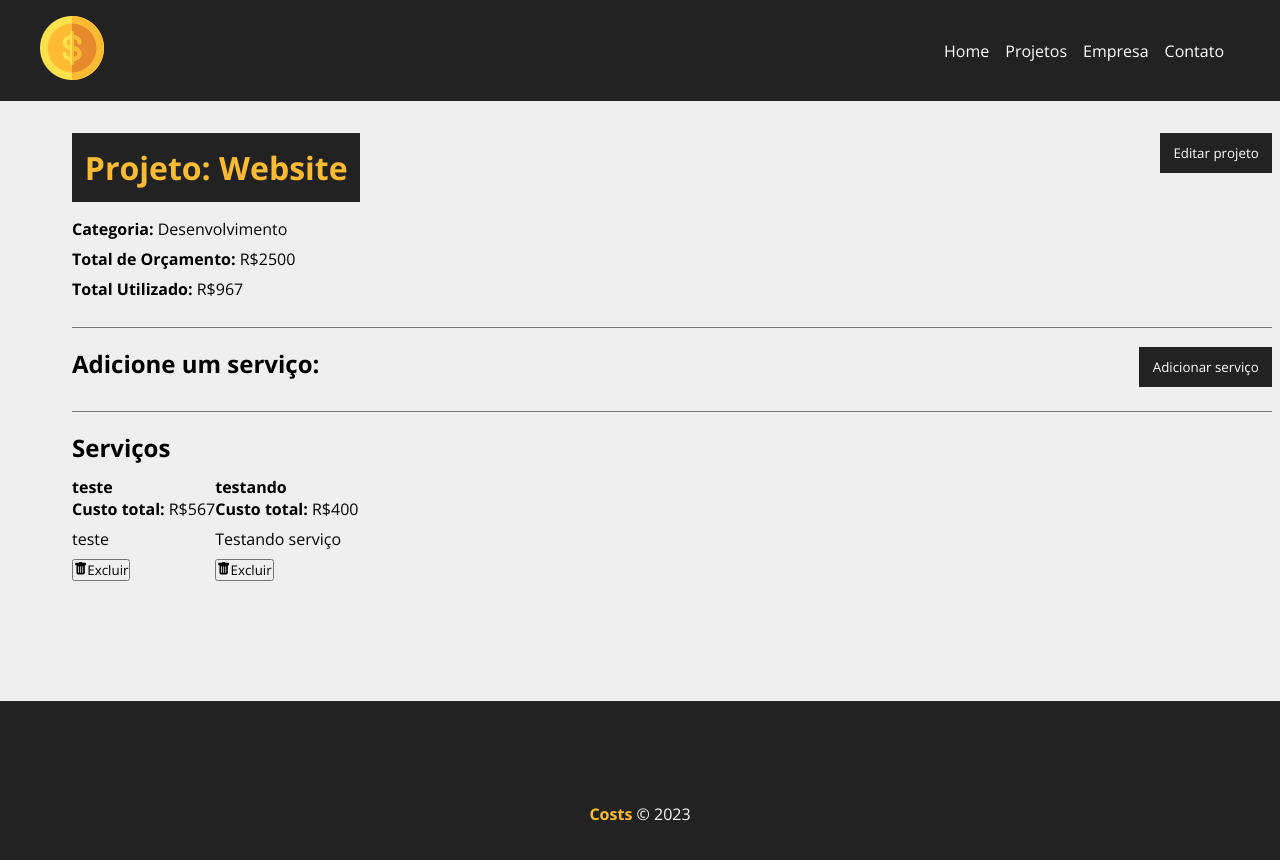
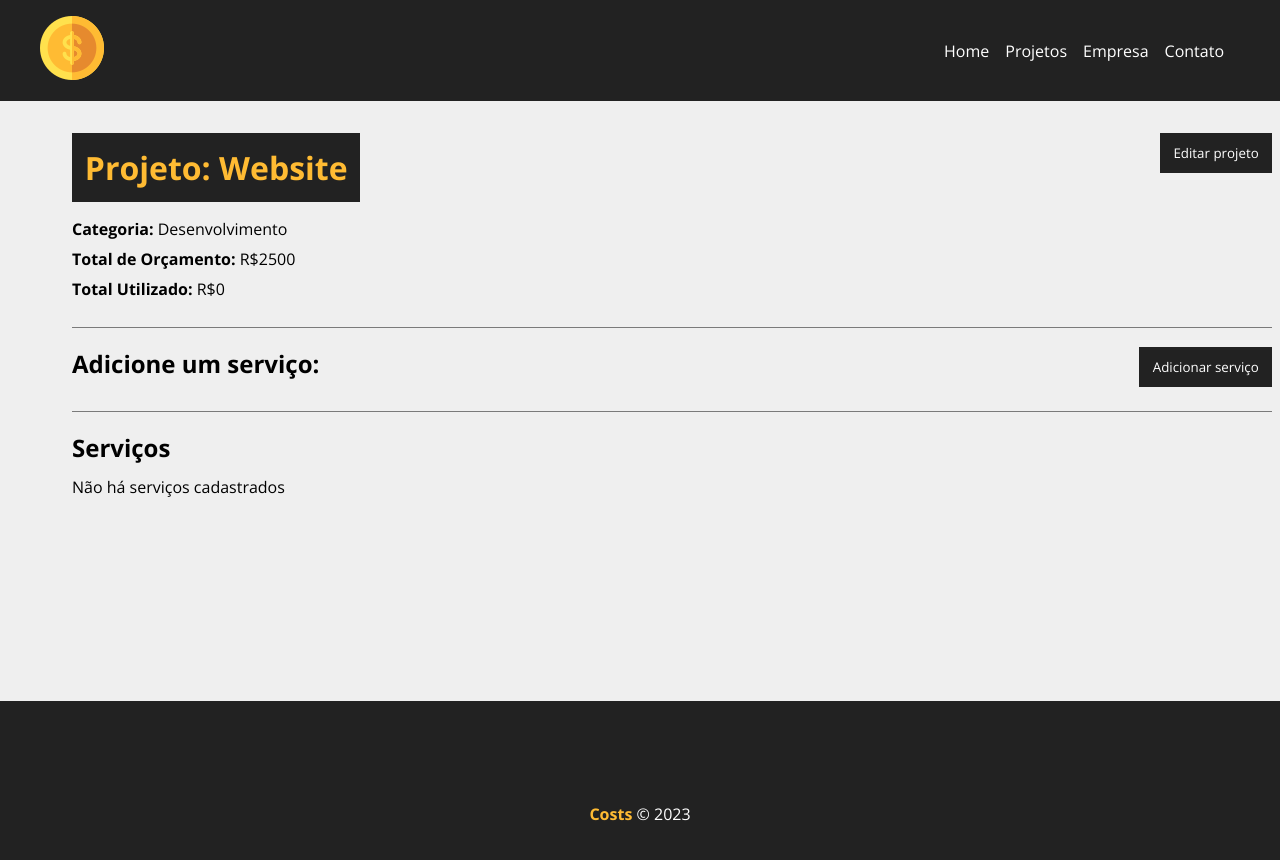
Before and after one commit to alveswellingtonn/costs, a React (Create React App) app: page /project/1 in a window 1280 px wide. Shown: the top 860 px of the page. Built offline with nearby package versions, Linux system fonts and the light colour scheme; data requests are answered from the project's data file; some icons are missing.

Commit message:
Removendo serviços

```diff
--- a/db.json
+++ b/db.json
@@ -7,21 +7,8 @@
         "id": "2",
         "name": "Desenvolvimento"
       },
-      "cost": 967,
-      "services": [
-        {
-          "name": "teste ",
-          "cost": "567",
-          "description": "teste",
-          "id": "a34fa6ec-6c75-4402-97c7-1e27fb396c06"
-        },
-        {
-          "name": "testando",
-          "cost": "400",
-          "description": "Testando serviço",
-          "id": "6ff46c39-4895-4515-a7cd-10b4a1fce6f0"
-        }
-      ],
+      "cost": 0,
+      "services": [],
       "id": 1
     },
     {
--- a/src/pages/Project.js
+++ b/src/pages/Project.js
@@ -99,7 +99,30 @@ function Project() {
             .catch(err => console.log(err))
     }
 
-    function removeService() {}
+    function removeService(id, cost) {
+        setMessage('')
+
+        const servicesUpdate = project.services.filter(
+            (service) => service.id !== id
+        )
+
+        const projectUpdate = project
+        projectUpdate.services = servicesUpdate
+        projectUpdate.cost = parseFloat(projectUpdate.cost) - parseFloat(cost)
+
+        fetch(`http://localhost:5000/projects/${projectUpdate.id}`,{
+            method: 'PATCH',
+            headers: {
+                'Content-Type': 'application/json'
+            },
+            body: JSON.stringify(projectUpdate)
+        }).then((resp) => resp.json())
+        .then((data) => {
+            setProject(projectUpdate)
+            setServices(servicesUpdate)
+            setMessage('Serviço removido com sucesso!')
+        }).catch(err => console.log(err))
+    }
 
     function toggleProjectForm() {
         setShowProjectForm(!showProjectForm)
--- a/src/service/ServiceCard.js
+++ b/src/service/ServiceCard.js
@@ -4,7 +4,10 @@ import { BsFillTrashFill } from 'react-icons/bs'
 
 function ServiceCard({ id, name, cost, description, handleRemove }) {
 
-    const remove = (e) => { }
+    const remove = (e) => {
+        e.preventDefault()
+        handleRemove(id, cost)
+     }
 
     return (
         <div className={styles.project_card}>
```
